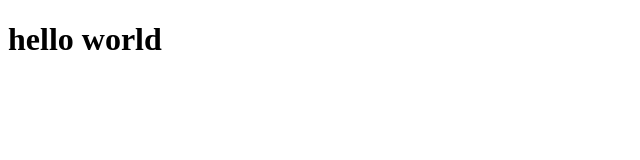
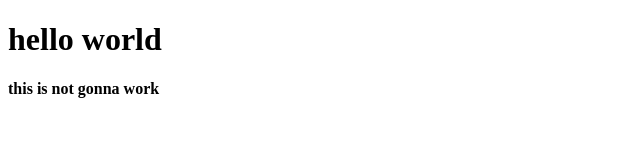
Before and after one commit to lisandroseia/exc, a plain HTML site: page index.html in a window 1280 px wide. Shown: the whole page, without its empty margins (0-640 px from the left). Drawn offline with Linux system fonts and the light colour scheme.

Commit message:
just trying something

```diff
--- a/index.html
+++ b/index.html
@@ -8,5 +8,6 @@
 </head>
 <body>
     <h1>hello world</h1>
+    <h4>this is not gonna work</h4>
 </body>
 </html>
```
